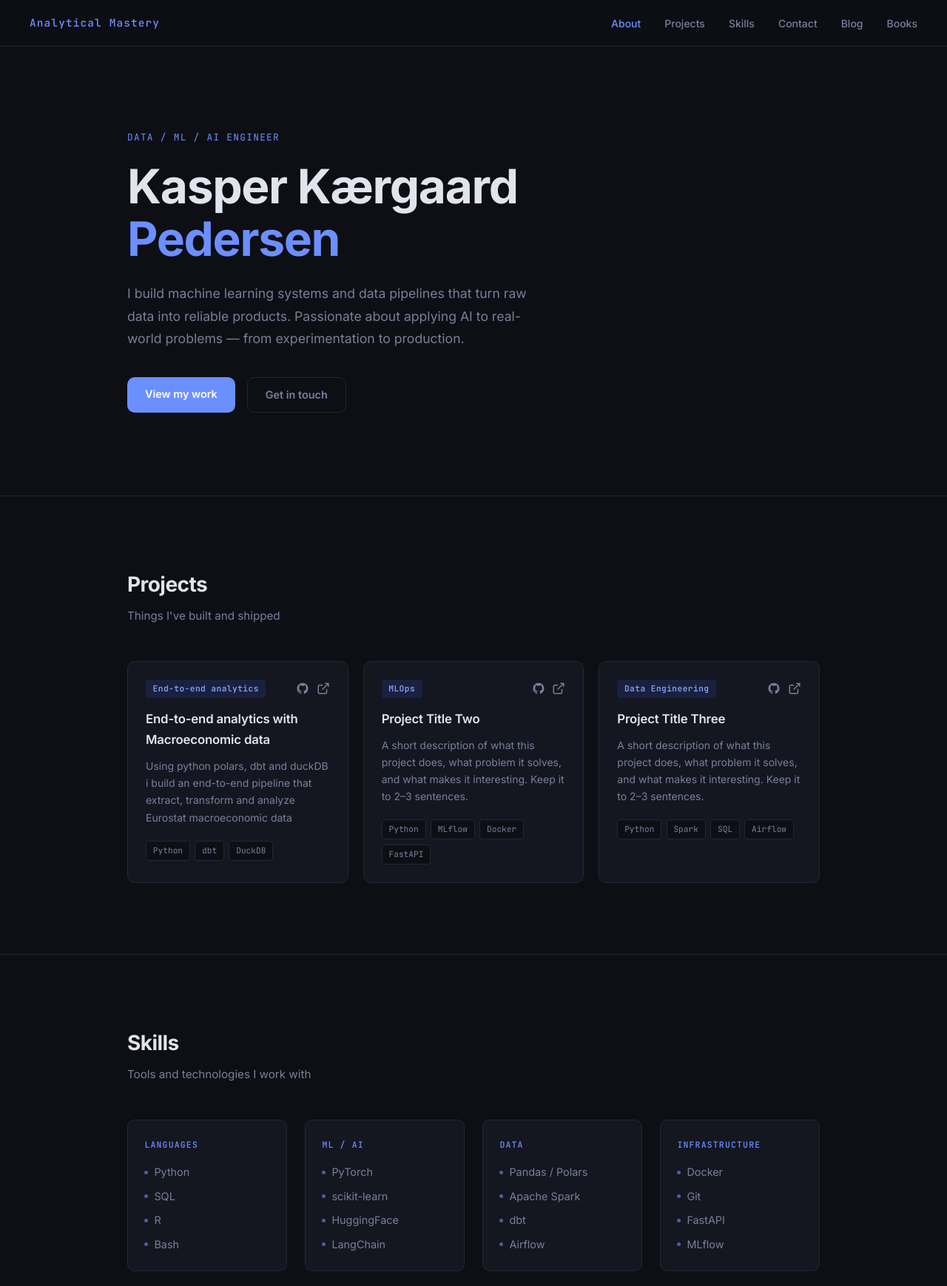
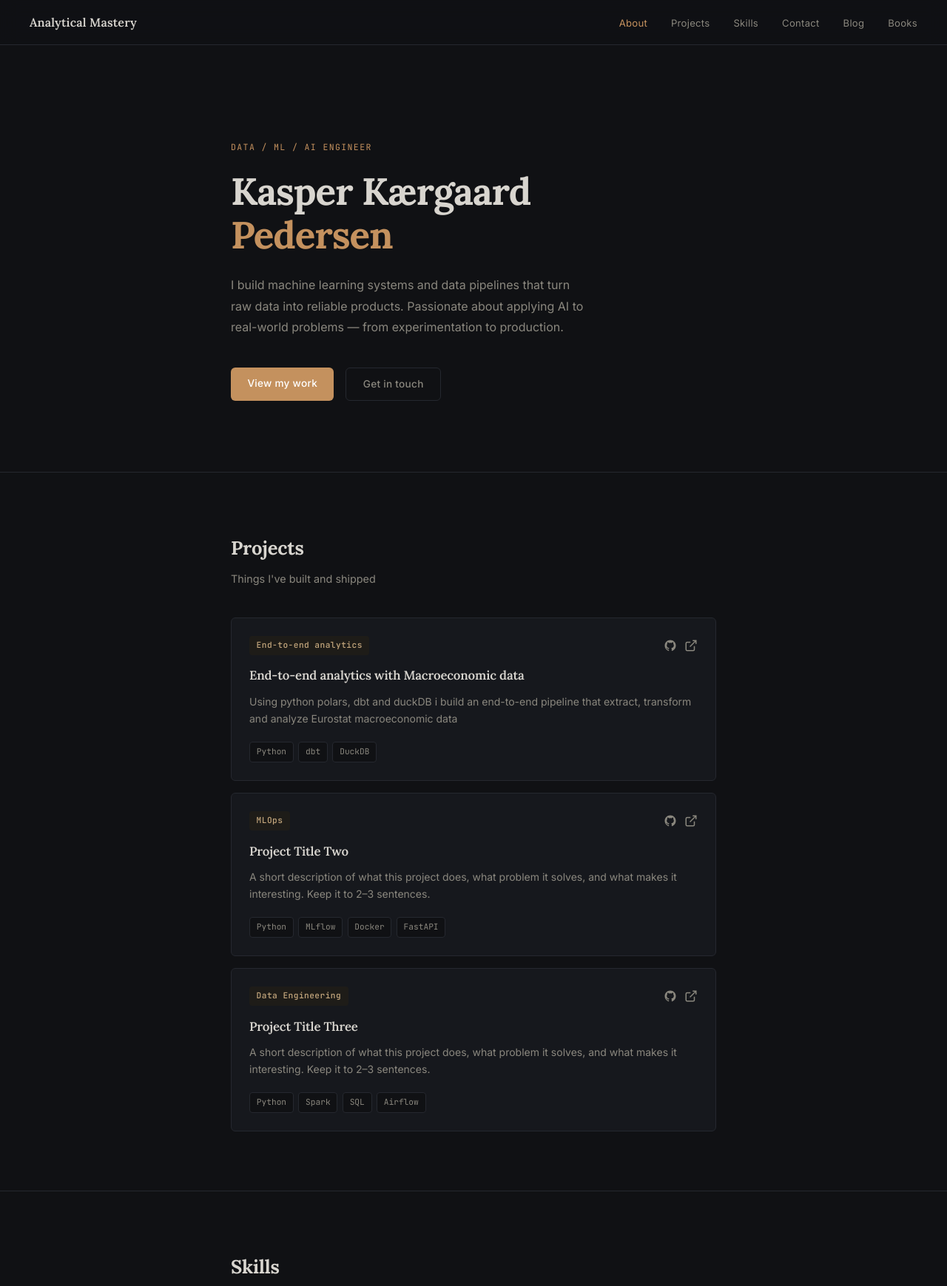
Before and after one commit to Kasperpk/portfolio, a plain HTML site: page index.html in a window 1280 px wide. Shown: the top 1739 px of the page at 74% size. Drawn offline with Linux system fonts and the light colour scheme.

Commit message:
new style

```diff
--- a/index.html
+++ b/index.html
@@ -7,7 +7,7 @@
   <link rel="stylesheet" href="style.css" />
   <link rel="preconnect" href="https://fonts.googleapis.com" />
   <link rel="preconnect" href="https://fonts.gstatic.com" crossorigin />
-  <link href="https://fonts.googleapis.com/css2?family=Inter:wght@300;400;500;600;700&family=JetBrains+Mono:wght@400;500&display=swap" rel="stylesheet" />
+  <link href="https://fonts.googleapis.com/css2?family=Inter:wght@300;400;500;600;700&family=JetBrains+Mono:wght@400;500&family=Lora:ital,wght@0,400;0,500;0,600;0,700;1,400;1,500&display=swap" rel="stylesheet" />
 </head>
 <body>
   <nav>
--- a/style.css
+++ b/style.css
@@ -2,20 +2,21 @@
 *, *::before, *::after { box-sizing: border-box; margin: 0; padding: 0; }
 
 :root {
-  --bg:        #0d0f14;
-  --bg-card:   #141720;
-  --bg-card-h: #1a1e2a;
-  --border:    #232736;
-  --text:      #e2e4ed;
-  --text-muted:#7a7f9a;
-  --accent:    #6c8fff;
-  --accent-dim:#2a3a6e;
-  --tag-bg:    #1a2040;
-  --tag-text:  #8aaeff;
+  --bg:        #101114;
+  --bg-card:   #16181d;
+  --bg-card-h: #1c1f26;
+  --border:    #25282f;
+  --text:      #d8d5cf;
+  --text-muted:#8a877e;
+  --accent:    #c4915e;
+  --accent-dim:#3d2e1e;
+  --tag-bg:    #1e1c18;
+  --tag-text:  #c4a77d;
   --font:      'Inter', system-ui, sans-serif;
+  --serif:     'Lora', 'Georgia', serif;
   --mono:      'JetBrains Mono', monospace;
-  --radius:    10px;
-  --max-w:     1000px;
+  --radius:    6px;
+  --max-w:     720px;
 }
 
 html { scroll-behavior: smooth; font-size: 16px; }
@@ -24,7 +25,7 @@ body {
   font-family: var(--font);
   background: var(--bg);
   color: var(--text);
-  line-height: 1.7;
+  line-height: 1.75;
   -webkit-font-smoothing: antialiased;
 }
 
@@ -38,7 +39,7 @@ a { color: inherit; text-decoration: none; }
 }
 
 section {
-  padding: 6rem 0;
+  padding: 5rem 0;
 }
 
 section + section {
@@ -53,18 +54,18 @@ nav {
   display: flex;
   align-items: center;
   justify-content: space-between;
-  padding: 1.1rem 2.5rem;
-  background: rgba(13, 15, 20, 0.85);
+  padding: 1rem 2.5rem;
+  background: rgba(16, 17, 20, 0.9);
   backdrop-filter: blur(12px);
   border-bottom: 1px solid var(--border);
 }
 
 .nav-name {
-  font-family: var(--mono);
-  font-size: 0.9rem;
-  font-weight: 500;
-  color: var(--accent);
-  letter-spacing: 0.08em;
+  font-family: var(--serif);
+  font-size: 1rem;
+  font-weight: 600;
+  color: var(--text);
+  letter-spacing: 0.01em;
 }
 
 nav ul {
@@ -74,10 +75,11 @@ nav ul {
 }
 
 nav ul a {
-  font-size: 0.875rem;
+  font-size: 0.82rem;
   color: var(--text-muted);
   transition: color 0.2s;
-  font-weight: 500;
+  font-weight: 400;
+  letter-spacing: 0.02em;
 }
 
 nav ul a:hover { color: var(--text); }
@@ -85,39 +87,41 @@ nav ul a.active { color: var(--accent); }
 
 /* ── Hero ─────────────────────────────────────────────────── */
 #about {
-  padding-top: 7rem;
-  padding-bottom: 7rem;
+  padding-top: 8rem;
+  padding-bottom: 6rem;
 }
 
 .hero {
-  max-width: 680px;
+  max-width: 580px;
 }
 
 .hero-tag {
   font-family: var(--mono);
-  font-size: 0.8rem;
+  font-size: 0.72rem;
   color: var(--accent);
-  letter-spacing: 0.1em;
+  letter-spacing: 0.12em;
   text-transform: uppercase;
   margin-bottom: 1.25rem;
 }
 
 .hero h1 {
-  font-size: clamp(2.4rem, 6vw, 4rem);
+  font-family: var(--serif);
+  font-size: clamp(2.2rem, 5.5vw, 3.2rem);
   font-weight: 700;
-  line-height: 1.1;
+  line-height: 1.15;
   letter-spacing: -0.02em;
   margin-bottom: 1.5rem;
+  color: var(--text);
 }
 
 .accent { color: var(--accent); }
 
 .hero-desc {
-  font-size: 1.1rem;
+  font-size: 1rem;
   color: var(--text-muted);
-  max-width: 540px;
-  margin-bottom: 2.25rem;
-  line-height: 1.75;
+  max-width: 480px;
+  margin-bottom: 2.5rem;
+  line-height: 1.8;
 }
 
 .hero-actions {
@@ -129,11 +133,12 @@ nav ul a.active { color: var(--accent); }
 /* ── Buttons ──────────────────────────────────────────────── */
 .btn {
   display: inline-block;
-  padding: 0.65rem 1.5rem;
+  padding: 0.6rem 1.4rem;
   border-radius: var(--radius);
-  font-size: 0.9rem;
-  font-weight: 600;
+  font-size: 0.85rem;
+  font-weight: 500;
   transition: all 0.2s;
+  letter-spacing: 0.02em;
 }
 
 .btn-primary {
@@ -142,7 +147,7 @@ nav ul a.active { color: var(--accent); }
 }
 
 .btn-primary:hover {
-  background: #5577ee;
+  background: #b37f4e;
   transform: translateY(-1px);
 }
 
@@ -159,23 +164,24 @@ nav ul a.active { color: var(--accent); }
 
 /* ── Section Headings ─────────────────────────────────────── */
 .section-title {
-  font-size: 1.75rem;
+  font-family: var(--serif);
+  font-size: 1.6rem;
   font-weight: 700;
-  letter-spacing: -0.02em;
+  letter-spacing: -0.01em;
   margin-bottom: 0.35rem;
 }
 
 .section-sub {
   color: var(--text-muted);
-  font-size: 0.95rem;
-  margin-bottom: 3rem;
+  font-size: 0.9rem;
+  margin-bottom: 2.5rem;
 }
 
 /* ── Project Cards ────────────────────────────────────────── */
 .projects-grid {
   display: grid;
-  grid-template-columns: repeat(auto-fill, minmax(280px, 1fr));
-  gap: 1.25rem;
+  grid-template-columns: 1fr;
+  gap: 1rem;
 }
 
 .card {
@@ -183,13 +189,12 @@ nav ul a.active { color: var(--accent); }
   border: 1px solid var(--border);
   border-radius: var(--radius);
   padding: 1.5rem;
-  transition: border-color 0.2s, background 0.2s, transform 0.2s;
+  transition: border-color 0.2s, background 0.2s;
 }
 
 .card:hover {
   border-color: var(--accent-dim);
   background: var(--bg-card-h);
-  transform: translateY(-2px);
 }
 
 .card-header {
@@ -225,9 +230,10 @@ nav ul a.active { color: var(--accent); }
 .card-links a:hover { color: var(--accent); }
 
 .card h3 {
+  font-family: var(--serif);
   font-size: 1.05rem;
   font-weight: 600;
-  margin-bottom: 0.6rem;
+  margin-bottom: 0.5rem;
   letter-spacing: -0.01em;
 }
 
@@ -257,25 +263,24 @@ nav ul a.active { color: var(--accent); }
 /* ── Skills ───────────────────────────────────────────────── */
 .skills-grid {
   display: grid;
-  grid-template-columns: repeat(auto-fill, minmax(190px, 1fr));
-  gap: 1.5rem;
+  grid-template-columns: repeat(auto-fill, minmax(160px, 1fr));
+  gap: 1.25rem;
 }
 
 .skill-group {
   background: var(--bg-card);
   border: 1px solid var(--border);
   border-radius: var(--radius);
-  padding: 1.4rem;
+  padding: 1.25rem;
 }
 
 .skill-group h4 {
-  font-family: var(--mono);
-  font-size: 0.72rem;
+  font-family: var(--serif);
+  font-size: 0.82rem;
   color: var(--accent);
-  text-transform: uppercase;
-  letter-spacing: 0.1em;
-  margin-bottom: 1rem;
-  font-weight: 500;
+  letter-spacing: 0.01em;
+  margin-bottom: 0.85rem;
+  font-weight: 600;
 }
 
 .skill-group ul {
@@ -338,9 +343,10 @@ footer {
 }
 
 footer p {
-  font-size: 0.8rem;
+  font-size: 0.78rem;
   color: var(--text-muted);
-  font-family: var(--mono);
+  font-family: var(--font);
+  letter-spacing: 0.02em;
 }
 
 /* ── Blog List ────────────────────────────────────────────── */
@@ -381,6 +387,7 @@ footer p {
 .post-info { flex: 1; }
 
 .post-info h3 {
+  font-family: var(--serif);
   font-size: 1rem;
   font-weight: 600;
   margin-bottom: 0.2rem;
@@ -428,26 +435,29 @@ footer p {
 }
 
 .prose {
-  max-width: 680px;
+  max-width: 640px;
   padding: 0 0 6rem;
 }
 
 .prose h1 {
-  font-size: 2rem;
+  font-family: var(--serif);
+  font-size: 1.9rem;
   font-weight: 700;
   letter-spacing: -0.02em;
-  line-height: 1.2;
+  line-height: 1.25;
   margin: 0.5rem 0 1.5rem;
 }
 
 .prose h2 {
-  font-size: 1.3rem;
+  font-family: var(--serif);
+  font-size: 1.25rem;
   font-weight: 600;
   margin: 2.5rem 0 0.75rem;
   letter-spacing: -0.01em;
 }
 
 .prose h3 {
+  font-family: var(--serif);
   font-size: 1.05rem;
   font-weight: 600;
   margin: 2rem 0 0.5rem;
@@ -492,11 +502,13 @@ footer p {
 }
 
 .prose blockquote {
-  border-left: 3px solid var(--accent);
+  border-left: 2px solid var(--accent);
   padding-left: 1.25rem;
-  margin: 1.5rem 0;
+  margin: 1.75rem 0;
   color: var(--text-muted);
+  font-family: var(--serif);
   font-style: italic;
+  line-height: 1.85;
 }
 
 .prose table {
@@ -543,7 +555,6 @@ footer p {
 .book-card:hover {
   border-color: var(--accent-dim);
   background: var(--bg-card-h);
-  transform: translateY(-2px);
 }
 
 .book-cover {
@@ -608,6 +619,7 @@ footer p {
 }
 
 .book-info-header h3 {
+  font-family: var(--serif);
   font-size: 1.15rem;
   font-weight: 600;
 }
@@ -708,6 +720,7 @@ footer p {
 .sidebar-back:hover { color: var(--accent); }
 
 .sidebar-title {
+  font-family: var(--serif);
   font-size: 1rem;
   font-weight: 700;
   color: var(--text);
@@ -723,14 +736,14 @@ footer p {
 }
 
 .toc-section-title {
-  font-family: var(--mono);
-  font-size: 0.65rem;
+  font-family: var(--serif);
+  font-size: 0.72rem;
   text-transform: uppercase;
-  letter-spacing: 0.08em;
+  letter-spacing: 0.06em;
   color: var(--accent);
   padding: 0 0.5rem;
   margin-bottom: 0.5rem;
-  font-weight: 500;
+  font-weight: 600;
 }
 
 .toc-chapters {
@@ -831,7 +844,8 @@ footer p {
 }
 
 .locked-inner h3 {
-  font-size: 1.25rem;
+  font-family: var(--serif);
+  font-size: 1.2rem;
   font-weight: 600;
   margin-bottom: 0.75rem;
 }
@@ -896,7 +910,8 @@ footer p {
 }
 
 .book-intro h1 {
-  font-size: 2.2rem;
+  font-family: var(--serif);
+  font-size: 2rem;
   font-weight: 700;
   letter-spacing: -0.02em;
   margin-bottom: 0.25rem;
@@ -932,7 +947,8 @@ footer p {
 }
 
 .book-intro-sections h2 {
-  font-size: 1.4rem;
+  font-family: var(--serif);
+  font-size: 1.3rem;
   font-weight: 600;
   margin-bottom: 1.5rem;
 }
@@ -942,12 +958,13 @@ footer p {
 }
 
 .intro-toc-section h3 {
-  font-family: var(--mono);
-  font-size: 0.75rem;
+  font-family: var(--serif);
+  font-size: 0.8rem;
   text-transform: uppercase;
-  letter-spacing: 0.08em;
+  letter-spacing: 0.06em;
   color: var(--accent);
   margin-bottom: 0.75rem;
+  font-weight: 600;
 }
 
 .intro-toc-section ol {
```
Also changed, not shown: blog/index.html (+1 -1 lines), blog/post.html (+1 -1 lines), books/index.html (+1 -1 lines), books/reader.html (+1 -1 lines), books/success.html (+1 -1 lines).
